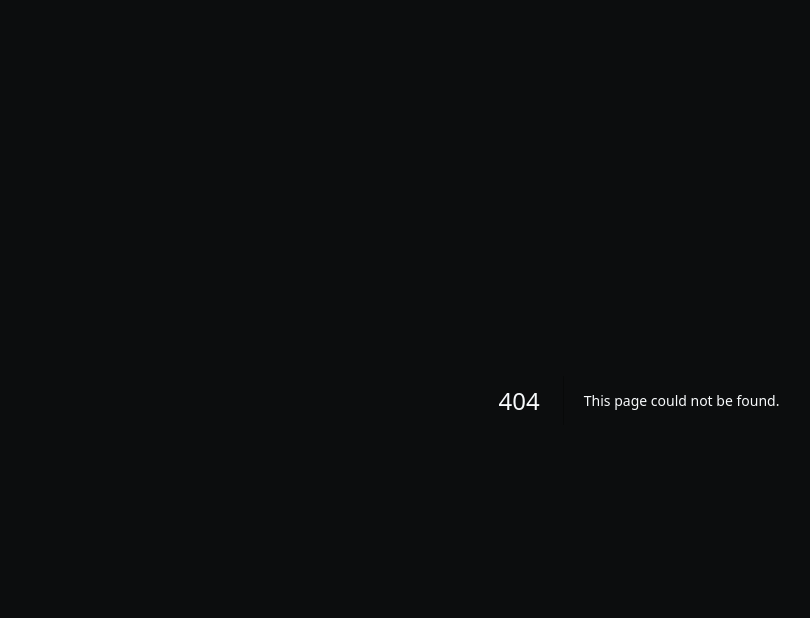
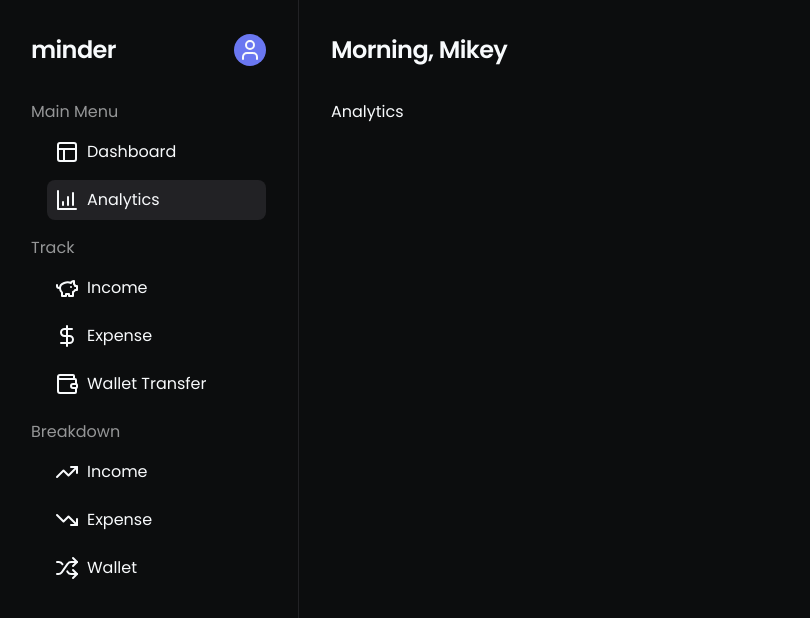
Before and after one commit to michaelcanonizado/minder, a Next.js app: page /analytics in a window 1280 px wide. Before the commit this address had no page. Shown: the top 618 px of the page, without its empty margins (1-811 px from the left). Built offline with nearby package versions, Linux system fonts and the light colour scheme.

Commit message:
chore: initialize /analytics page.tsx

```diff
--- /dev/null
+++ b/src/app/(user)/analytics/page.tsx
@@ -0,0 +1,7 @@
+import React from 'react';
+
+const Analytics = () => {
+  return <div className='px-8'>Analytics</div>;
+};
+
+export default Analytics;
```
